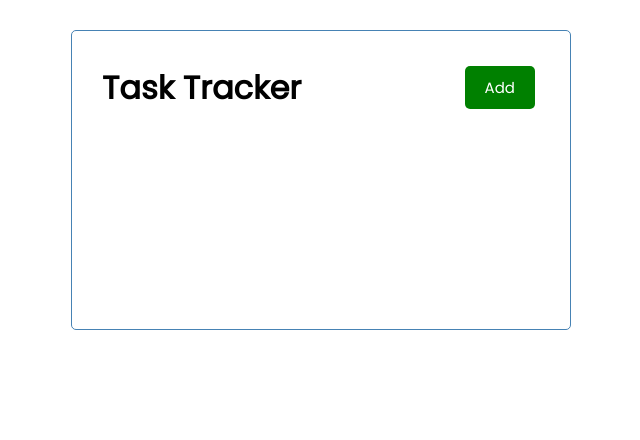
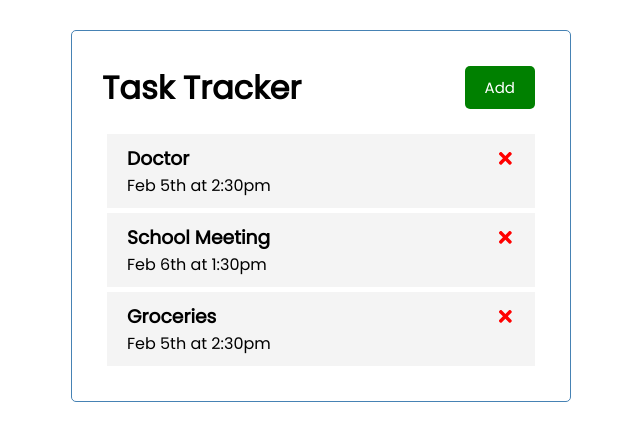
Before and after one commit to LouisSavoie/react-task-tracker, a React (Create React App) app: page / in a window 1280 px wide. Shown: the top 440 px of the page, without its empty margins (319-959 px from the left). Built offline with nearby package versions, Linux system fonts and the light colour scheme.

Commit message:
add Task and Tasks components and react-icons

```diff
--- a/package.json
+++ b/package.json
@@ -8,6 +8,7 @@
     "@testing-library/user-event": "^12.8.3",
     "react": "^17.0.2",
     "react-dom": "^17.0.2",
+    "react-icons": "^4.2.0",
     "react-scripts": "4.0.3",
     "web-vitals": "^1.1.2"
   },
--- a/src/App.js
+++ b/src/App.js
@@ -1,11 +1,42 @@
+import { useState } from 'react'
 import Header from './components/Header'
+import Tasks from './components/Tasks'
 
 function App() {
+
+  const [tasks, setTasks] = useState([
+    {
+      id: 1,
+      text: 'Doctor',
+      day: 'Feb 5th at 2:30pm',
+      reminder: true
+    },
+    {
+      id: 2,
+      text: 'School Meeting',
+      day: 'Feb 6th at 1:30pm',
+      reminder: true
+    },
+    {
+      id: 3,
+      text: 'Groceries',
+      day: 'Feb 5th at 2:30pm',
+      reminder: false
+    }
+  ])
+
+  // Delete Task
+  const deleteTask = (id) => {
+    setTasks(tasks.filter((task) => task.id !== id))
+  }
+
   return (
     <div className="container">
       <Header />
+      {tasks.length > 0 ? <Tasks tasks={tasks} onDelete={deleteTask} /> : 'No Tasks Here'}
     </div>
   );
+
 }
 
 export default App;
--- /dev/null
+++ b/src/components/Task.js
@@ -0,0 +1,15 @@
+import { FaTimes } from 'react-icons/fa'
+
+const Task = ({ task, onDelete }) => {
+  return (
+    <div className='task'>
+      <h3>
+        {task.text}
+        <FaTimes style={{color: 'red', cursor: 'pointer'}} onClick={() => onDelete(task.id)} />
+        </h3>
+      <p>{task.day}</p>
+    </div>
+  )
+}
+
+export default Task
--- /dev/null
+++ b/src/components/Tasks.js
@@ -0,0 +1,11 @@
+import Task from './Task'
+
+const Tasks = ({ tasks, onDelete }) => {
+  return (
+    <>
+      {tasks.map((task) => (<Task key={task.id} task={task} onDelete={onDelete} />))}
+    </>
+  )
+}
+
+export default Tasks
```
Also changed, not shown: 1 other file (tests, documents, lock files or other folders).
